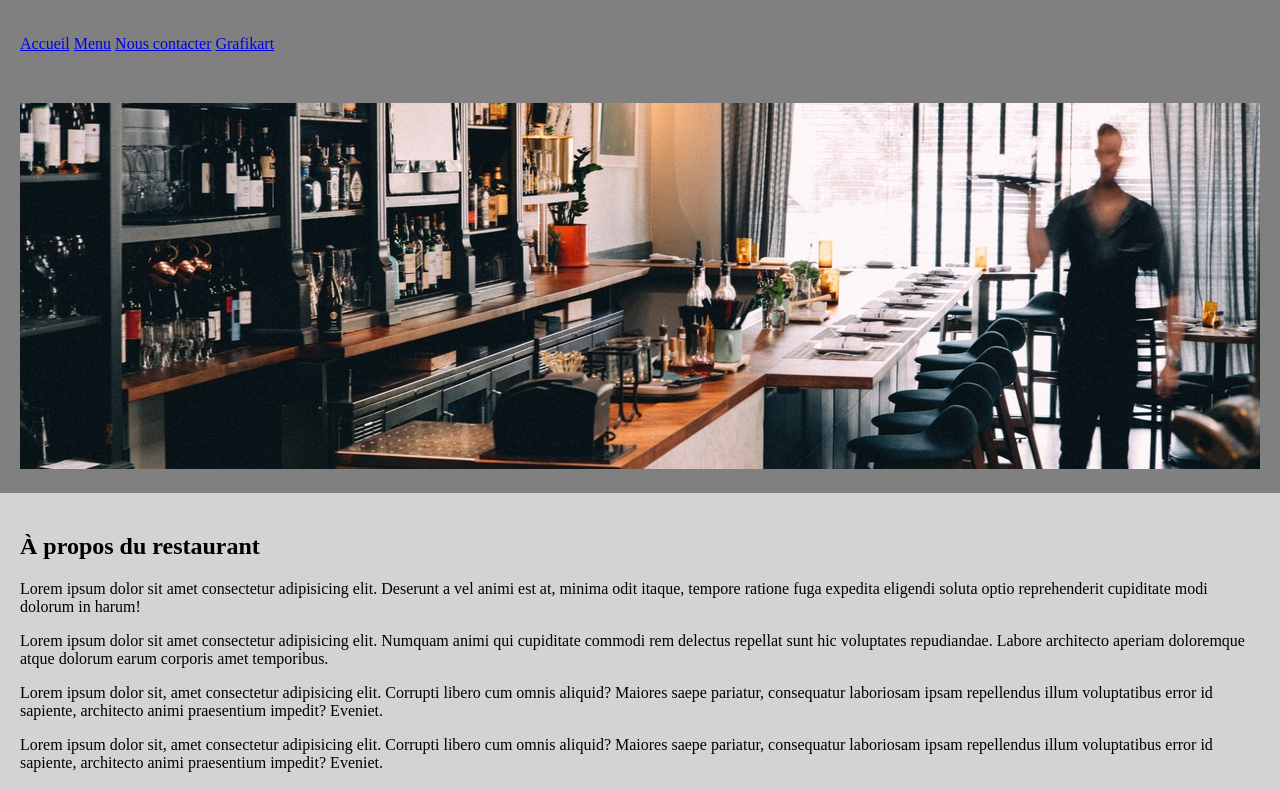
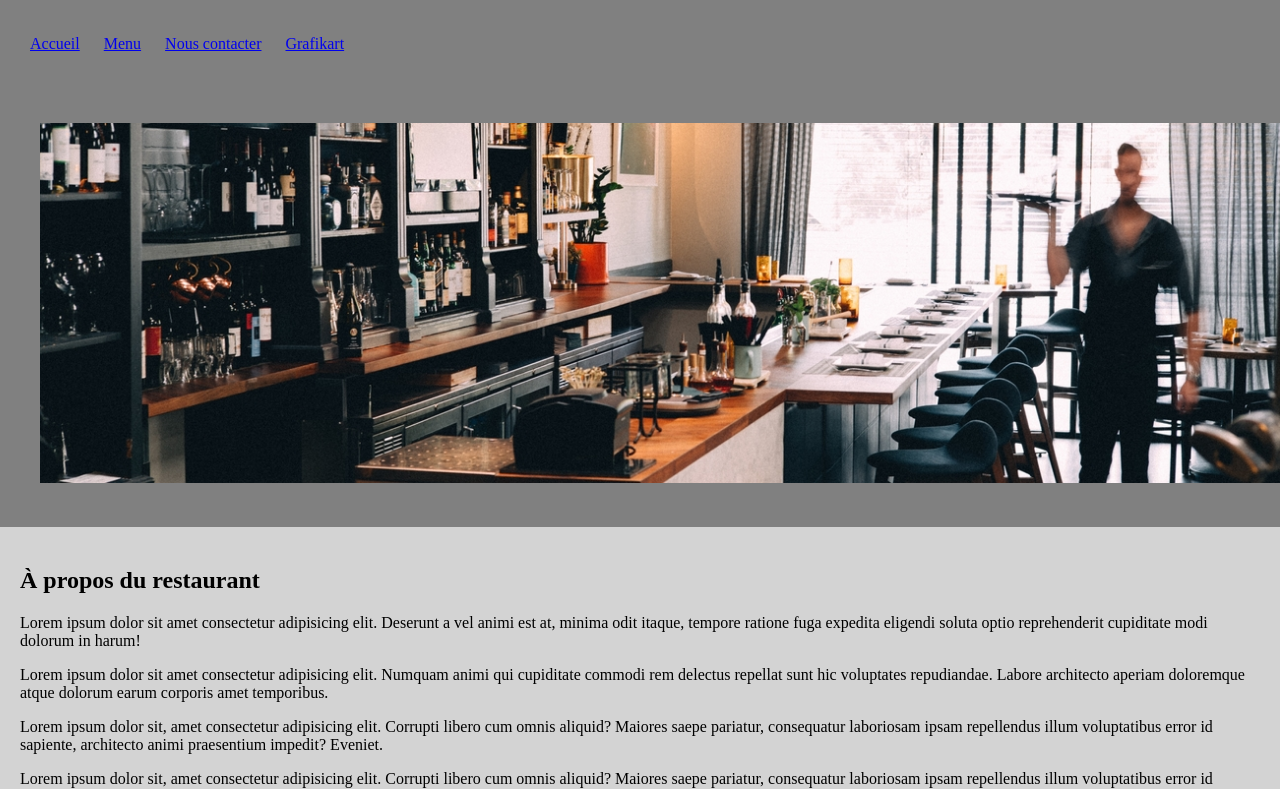
Before and after one commit to gaetan-denis/Site-d-un-restaurant-suivant-le-tutoriel-CSS-de-Grafikart, a plain HTML site: page index.html in a window 1280 px wide. Shown: the part 72-861 px from the top of the page. Drawn offline with Linux system fonts and the light colour scheme.

Commit message:
Finalisation de l'exercice

```diff
--- a/style.css
+++ b/style.css
@@ -8,12 +8,16 @@ body {
 
  .header img {
      width : 100%;
-    padding: 20px
+    padding: 20px;
      height : auto;
  }
 
  .header-nav {
      margin:50px 0;
+ }
+
+ .header-nav a {
+     padding: 0 10px;
  }
 
  .header-title {
```
